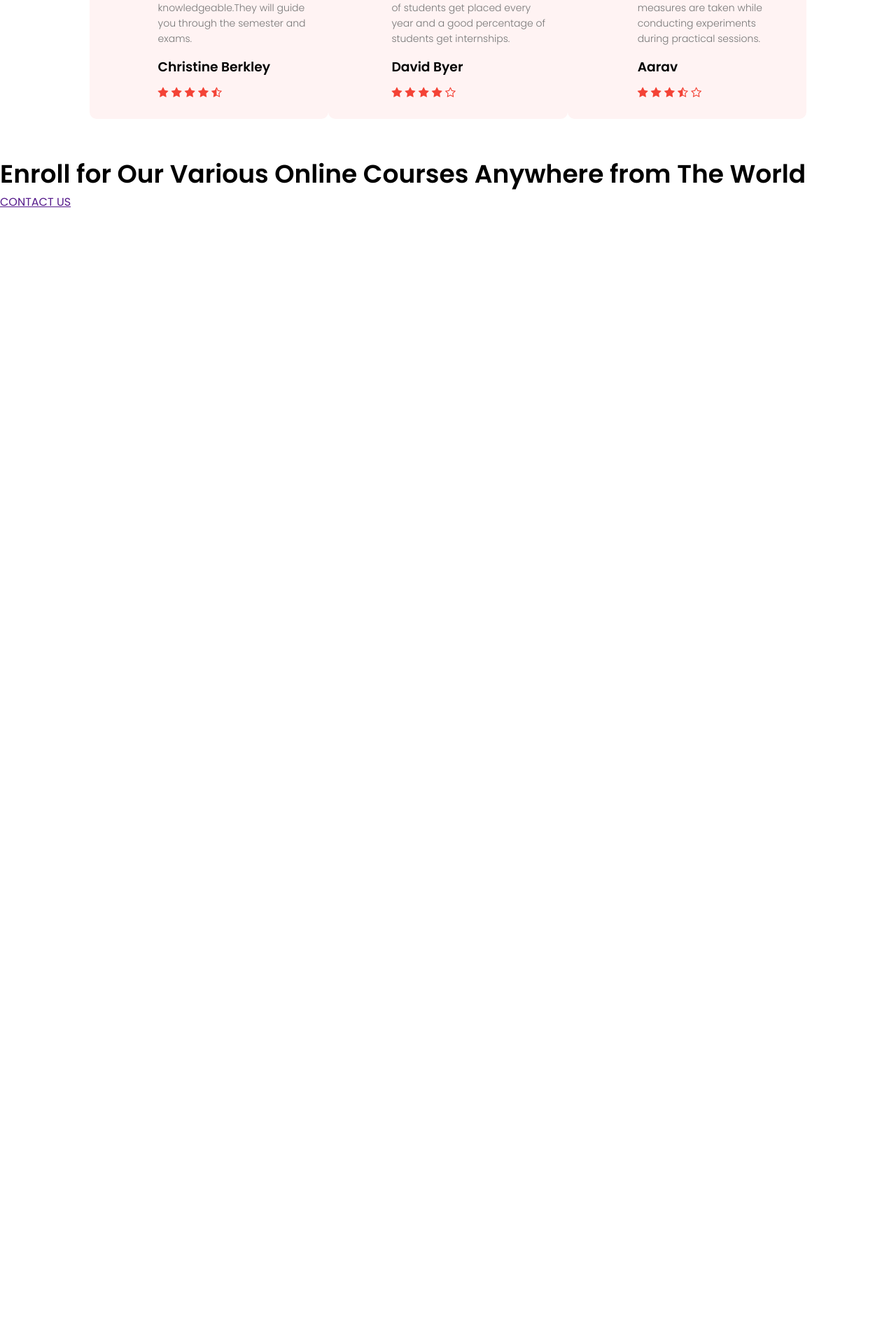
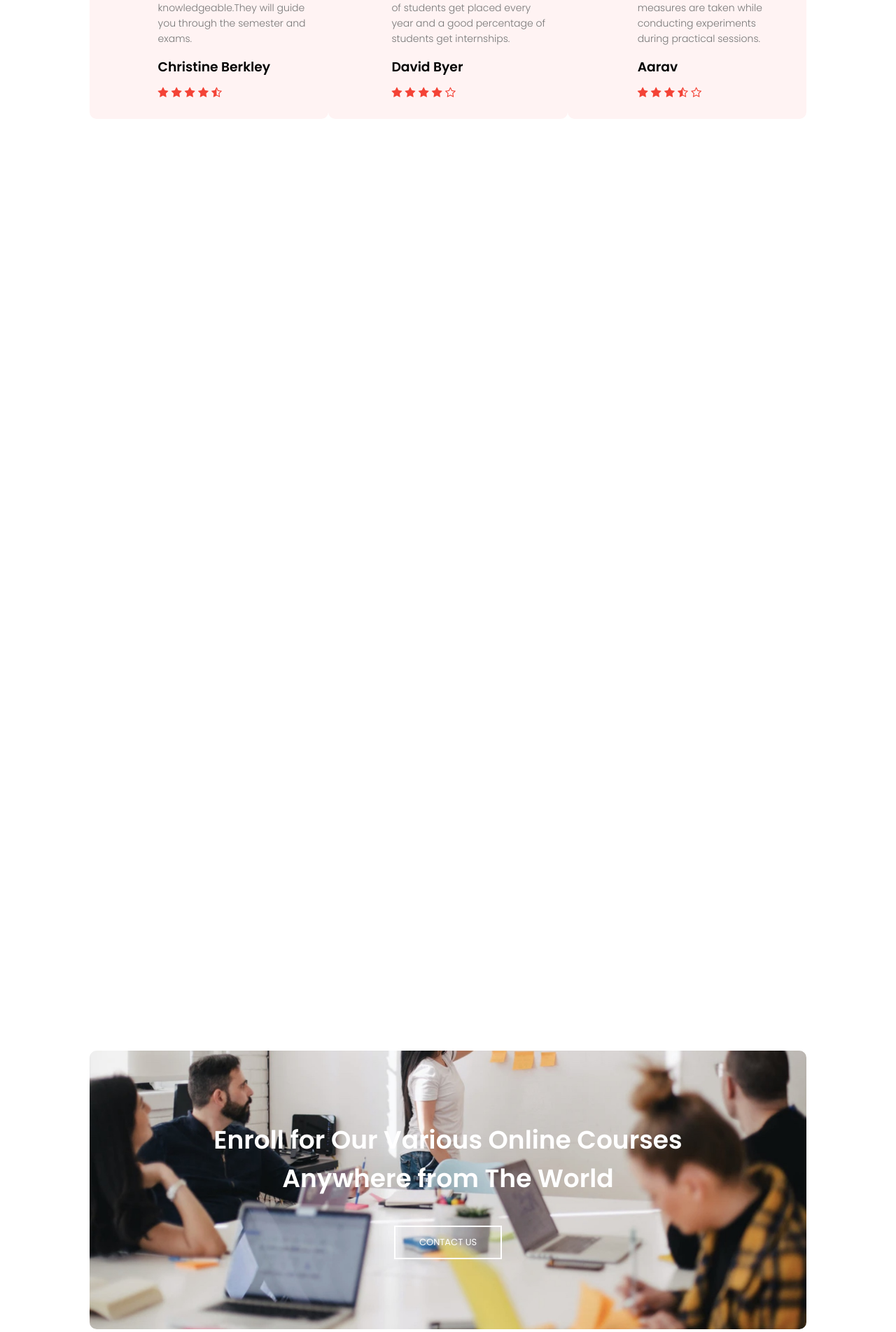
Before and after one commit to nithishkumar189704/College_website_python_django, a Django app: page / in a window 1280 px wide. Shown: the part 3215-5118 px from the top of the page at 70% size. Before the commit the page ends 3511 px from the top, so only its background shows below. Run offline with Django 5.2, Linux system fonts and the light colour scheme.

Commit message:
collegemanagement

```diff
--- a/static/style.css
+++ b/static/style.css
@@ -294,3 +294,47 @@ h3{
         margin-right: 15px;
     }
 }
+
+.cta{
+    margin: 100% auto;
+    width: 80%;
+    background-image: url('banner2.jpg');
+    background-position: center;
+    background-size: cover;
+    border-radius: 10px;
+    text-align: center;
+    padding: 100px 0;
+}
+
+.cta h1{
+    color: #fff;
+    margin-bottom: 40px;
+    padding: 0;
+}
+@media (max-width: 700px){
+    .cta h1{
+        font-size: 24px;
+    }
+}
+
+.footer{
+    width: 100%;
+    text-align: center;
+    padding: 30px 0;
+}
+.footer h4{
+    margin-bottom: 25px;
+    margin-top: 20px;
+    font-weight: 600;
+}
+
+.icons .fa{
+    color: #f44336;
+    margin: 0 13px;
+    cursor: pointer;
+    padding: 18px 0;
+}
+
+.fa-heart-o{
+    color: #f44336;
+}
--- a/templates/index.html
+++ b/templates/index.html
@@ -160,8 +160,23 @@
 
 
     <section class="cta">
-        <h1>Enroll for Our Various Online Courses Anywhere from The World</h1>
-        <a href="">CONTACT US</a>
+        <h1>Enroll for Our Various Online Courses <br>Anywhere from The World</h1>
+        <a href="" class="hero-btn">CONTACT US</a>
+    </section>
+
+
+
+    <section class="footer">
+        <h4>ABOUT <span>US</span></h4>
+        <p>These Institutes provided facility of libraries and scientific instruments. They also offered salaries to tutors who prepared students to appear for examination and acquire a degree.</p>
+        <div class="icons">
+            <i class="fa fa-facebook"></i>
+            <i class="fa fa-twitter"></i>
+            <i class="fa fa-instagram"></i>
+            <i class="fa fa-linkedin"></i>
+            <i class="fa fa-pinterest"></i>
+        </div>
+        <p>Made with by <i class="fa fa-heart"></i> Nithish <i class="fa fa-heart"></i></p>
     </section>
 
     <script>
```
